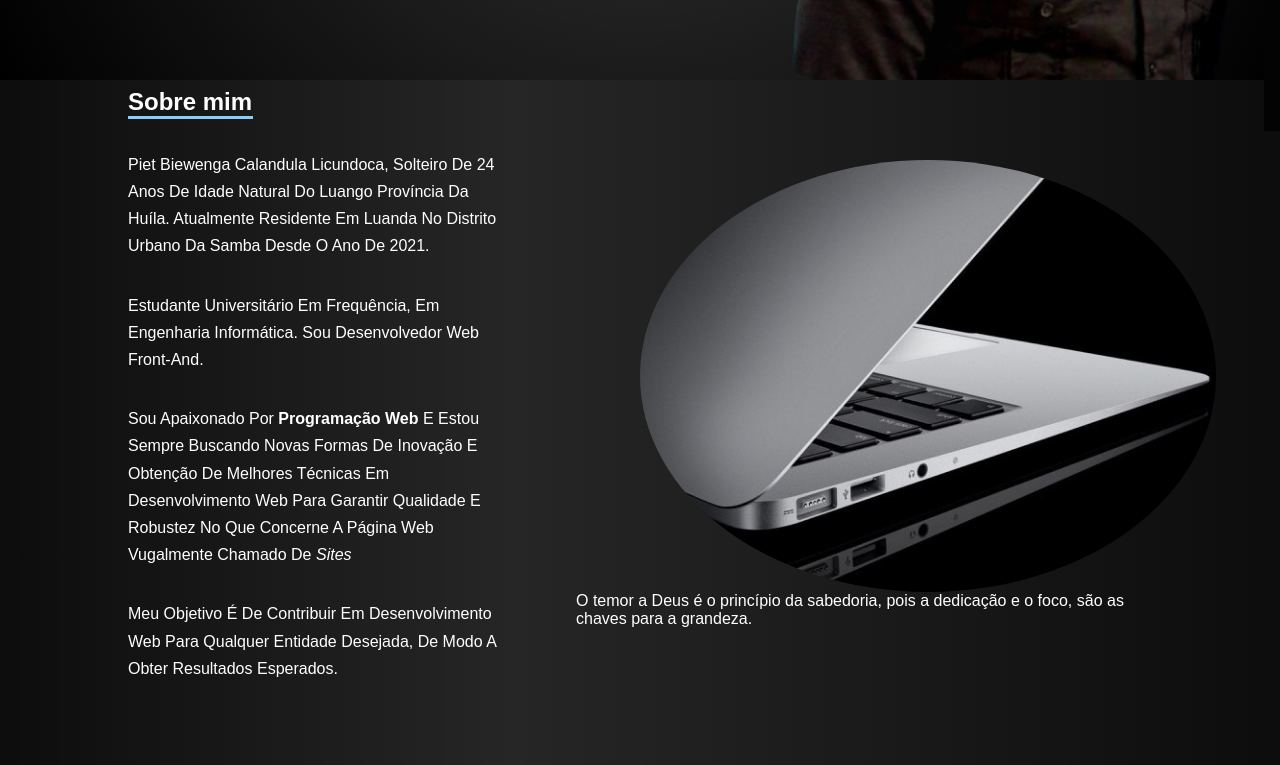
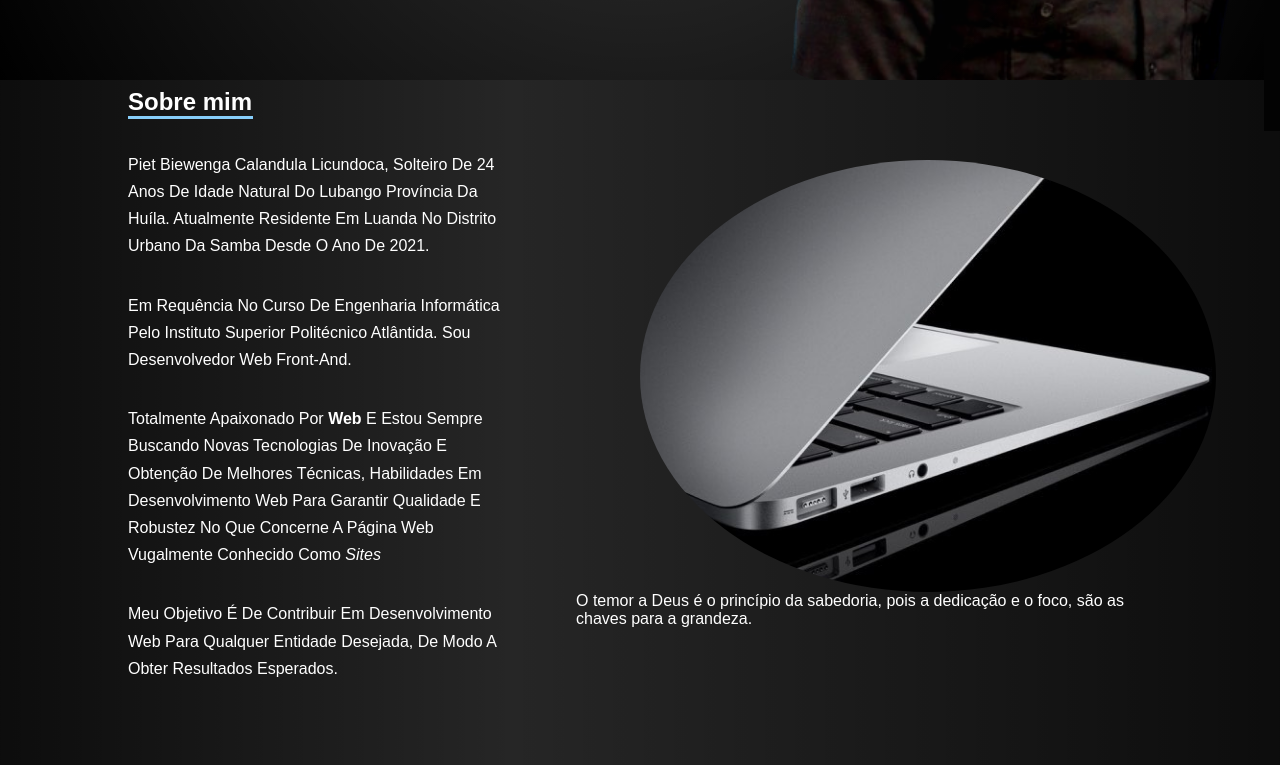
Before and after one commit to PiterLicundoca/Portfolio, a plain HTML site: page index.html in a window 1280 px wide. Shown: the part 717-1482 px from the top of the page. Drawn offline with Linux system fonts and the light colour scheme.

Commit message:
Update index.html

```diff
--- a/index.html
+++ b/index.html
@@ -90,7 +90,7 @@
              <p class="phero2"> adaptação de qual quer tela.Tornamos a tua página</p>
              <p class="phero3">  responsiva, garantido segurança e confiabilidade</p>
 
-             <a href="#contacto"  id="">sugestões <i class=" buttom fa fa-arrow-right"></i></a>
+             <a href="#contacto"  id="rodape1">sugestões <i class=" buttom fa fa-arrow-right"></i></a>
                 <a href="#footer" id="rodape"> rodapé <i class=" buttom fa fa-arrow-right"></i></a>
             </div>
 
@@ -106,12 +106,12 @@
             <div class="divcorpo1" id="divcorpo1">
                 <h2>Sobre mim</h2>
                 <p class="p1">piet biewenga calandula licundoca, solteiro de 24 anos de idade
-                    natural do luango província da huíla.
+                    natural do lubango província da huíla.
                     atualmente residente em luanda no distrito urbano da samba desde o ano de 2021.
                 </p>
 
-                <p class="p3">estudante universitário em frequência, em engenharia informática. sou desenvolvedor web front-and.</p>
-                <p class="p4">Sou apaixonado por <strong>Programação web</strong> e estou sempre buscando novas formas de Inovação e obtenção de Melhores técnicas em desenvolvimento web para garantir qualidade e Robustez no que concerne a página web vugalmente chamado de <em>sites</em></p>
+                <p class="p3">Em requência no curso de engenharia informática pelo instituto Superior politécnico Atlântida. sou desenvolvedor web front-and.</p>
+                <p class="p4">Totalmente apaixonado por <strong> web</strong> e estou sempre buscando novas tecnologias de Inovação e obtenção de Melhores técnicas, habilidades em desenvolvimento web para garantir qualidade e Robustez no que concerne a página web vugalmente conhecido como <em>sites</em></p>
                  <p class="p5">Meu objetivo é de contribuir em desenvolvimento web para qualquer entidade desejada, de modo a  obter resultados esperados.</p>
             </div>
             <div class="divcorpo2">
```
